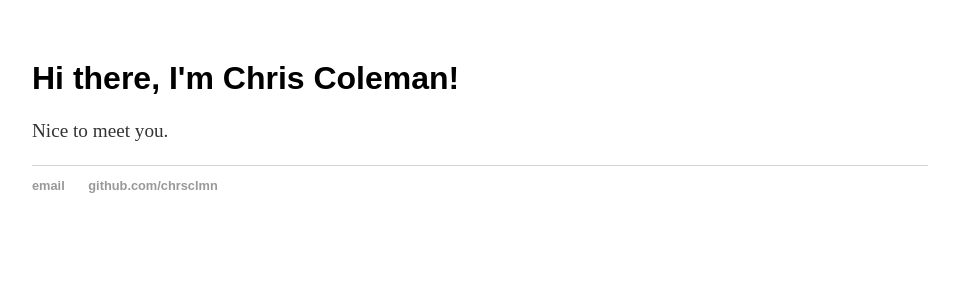
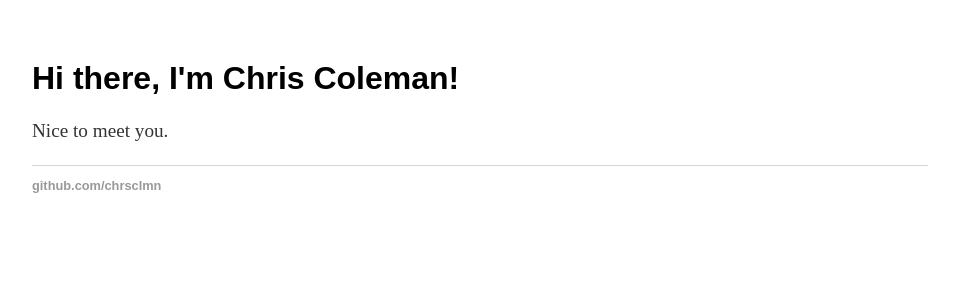
Before and after one commit to chrsclmn/chrsclmn.github.io, a Jekyll site: the page built from index.html, in a window 1280 px wide. Shown: the top 300 px of the page, without its empty margins (160-1119 px from the left). Built offline with Jekyll 4.4.1, drawn with Linux system fonts in a browser that asks for light colours.

Commit message:
Update default.html

```diff
--- a/_layouts/default.html
+++ b/_layouts/default.html
@@ -12,7 +12,6 @@
 		</div><!-- /.container -->
 		<footer>
 		<ul>
-			<li><a href="mailto:chrsclmn@gmail.com">email</a></li>
 			<li><a href="https://github.com/chrsclmn">github.com/chrsclmn</a></li>
 			</ul>
 		</footer>
```
